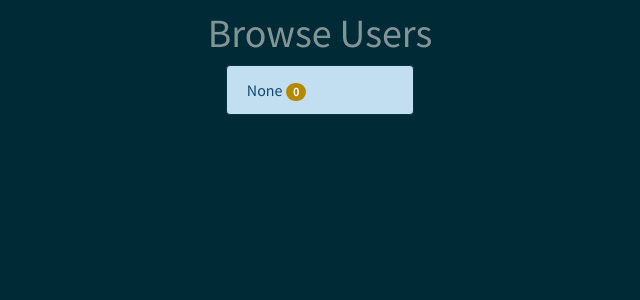
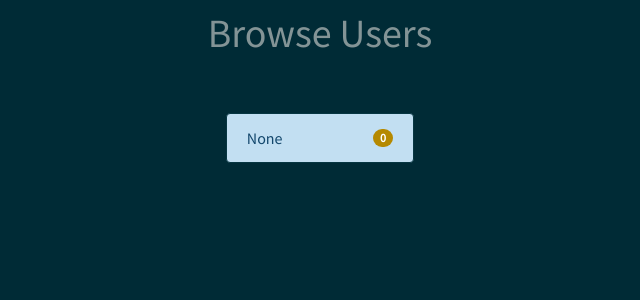
Before and after one commit to Seanzee25/blogz, a Flask app: template templates/index.html in a window 1280 px wide. Shown: the part 56-356 px from the top of the page, without its empty margins (320-960 px from the left). Run offline with Flask 2, Linux system fonts and the light colour scheme; the template is opened without the code that fills it: values that come from a table or form of the project are taken from there, others are empty; the visitor is signed in with stand-in values (Sample User, id 1); data comes from the database, SQL or seed files in the repository; some libraries are stand-ins or nearby versions.

Commit message:
Fixed spacing for post count on index page

```diff
--- a/templates/index.html
+++ b/templates/index.html
@@ -6,15 +6,17 @@
             <h1>Browse Users</h1>
         </div>
     </div>
-    <div class="row">
+    <div class="row mt-5">
         {% if users|length < 5 %}
         <div class="col-md-5"></div>
         <div class="col-md-2">
             <div class="list-group">
                 {% for i in range(users|length) %}
                     <a href="./blog?user_id={{users[i].id}}" class="list-group-item list-group-item-action list-group-item-info">
-                        {{ users[i].user_name }}
+                        <div class="justify-content-between d-flex align-items-center">
+                            <span>{{ users[i].user_name }}</span>
                             <span class="badge badge-primary badge-pill">{{ users[i].posts|length }}</span>
+                        </div>
                     </a>
                 {% endfor %}
                 </div>
@@ -26,8 +28,10 @@
             <div class="list-group">
                 {% for i in range(0, users|length // 5) %}
                 <a href="./blog?user_id={{users[i].id}}" class="list-group-item list-group-item-action list-group-item-info">
-                    {{ users[i].user_name }}
+                    <div class="justify-content-between d-flex align-items-center">
+                        <span>{{ users[i].user_name }}</span>
                         <span class="badge badge-primary badge-pill">{{ users[i].posts|length }}</span>
+                    </div>
                 </a>
                 {% endfor %}
             </div>
@@ -36,8 +40,10 @@
             <div class="list-group">
                 {% for i in range(users|length // 5, users|length // 5 * 2) %}
                 <a href="./blog?user_id={{users[i].id}}" class="list-group-item list-group-item-action list-group-item-info">
-                    {{ users[i].user_name }}
+                    <div class="justify-content-between d-flex align-items-center">
+                        <span>{{ users[i].user_name }}</span>
                         <span class="badge badge-primary badge-pill">{{ users[i].posts|length }}</span>
+                    </div>
                 </a>
                 {% endfor %}
             </div>
@@ -46,8 +52,10 @@
             <div class="list-group">
                 {% for i in range(users|length // 5 * 2, users|length // 5 * 3) %}
                 <a href="./blog?user_id={{users[i].id}}" class="list-group-item list-group-item-action list-group-item-info">
-                    {{ users[i].user_name }}
+                    <div class="justify-content-between d-flex align-items-center">
+                        <span>{{ users[i].user_name }}</span>
                         <span class="badge badge-primary badge-pill">{{ users[i].posts|length }}</span>
+                    </div>
                 </a>
                 {% endfor %}
             </div>
@@ -56,8 +64,10 @@
             <div class="list-group">
                 {% for i in range(users|length // 5 * 3, users|length // 5 * 4) %}
                 <a href="./blog?user_id={{users[i].id}}" class="list-group-item list-group-item-action list-group-item-info">
-                    {{ users[i].user_name }}
+                    <div class="justify-content-between d-flex align-items-center">
+                        <span>{{ users[i].user_name }}</span>
                         <span class="badge badge-primary badge-pill">{{ users[i].posts|length }}</span>
+                    </div>
                 </a>
                 {% endfor %}
             </div>
@@ -66,8 +76,10 @@
             <div class="list-group">
                 {% for i in range(users|length // 5 * 4, users|length // 5 * 5) %}
                 <a href="./blog?user_id={{users[i].id}}" class="list-group-item list-group-item-action list-group-item-info">
-                    {{ users[i].user_name }}
+                    <div class="justify-content-between d-flex align-items-center">
+                        <span>{{ users[i].user_name }}</span>
                         <span class="badge badge-primary badge-pill">{{ users[i].posts|length }}</span>
+                    </div>
                 </a>
                 {% endfor %}
             </div>
```
Lines whose indentation alone changed are shown as unchanged.
